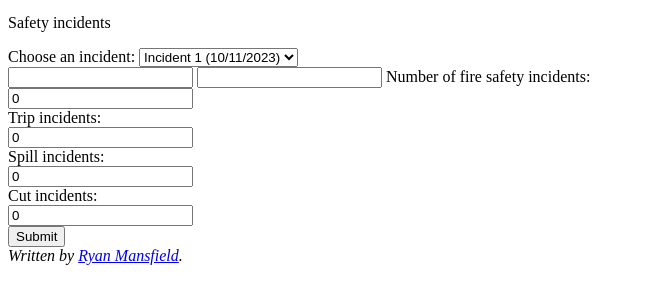
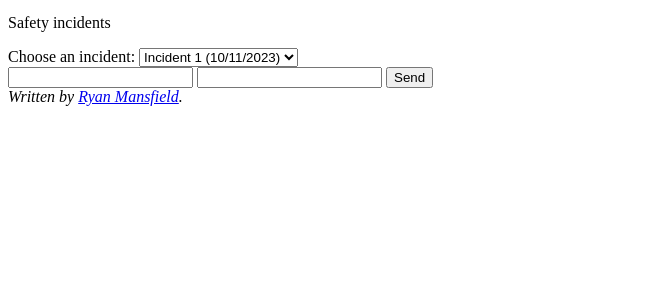
Before and after one commit to mansfire/Safety-website-1, a plain HTML site: page index.htm in a window 1280 px wide. Shown: the part 126-430 px from the top of the page, without its empty margins (0-645 px from the left). Drawn offline with Linux system fonts and the light colour scheme.

Commit message:
Update index.htm

```diff
--- a/index.htm
+++ b/index.htm
@@ -17,17 +17,11 @@
   <option value="i3">Incident 3 (11/4/2023)</option>
   <option value="i4">Incident 4 (11/20/2023)</option>
 </select>
-<form action=https://formsubmit.co/ryan.e.mansfield@gmail.com" method=”POST” >                                                                 <input type="text" name="name" required>
-  <input type="email" name="email" required>
-  <label for="fincidents">Number of fire safety incidents:</label><br>
-  <input type="number" id="fincidents" name="fincidents" value="0"><br>
-  <label for="tincidents">Trip incidents:</label><br>
-  <input type="number" id="tincidents" name="tincidents" value="0"><br>
- <label for="sincidents">Spill incidents:</label><br>
-  <input type="text" id="sincidents" name="sincidents" value="0"><br>
-  <label for="cincidents">Cut incidents:</label><br>
-  <input type="number" id="cincidents" name="cincidents" value="0"><br>
-  <input type="submit" value="Submit">
+
+<form action="https://formsubmit.co/ryan.e.mansfield@gmail.com" method="POST">
+     <input type="text" name="name" required>
+     <input type="email" name="email" required>
+     <button type="submit">Send</button>
 </form>
 
 <address>
```
